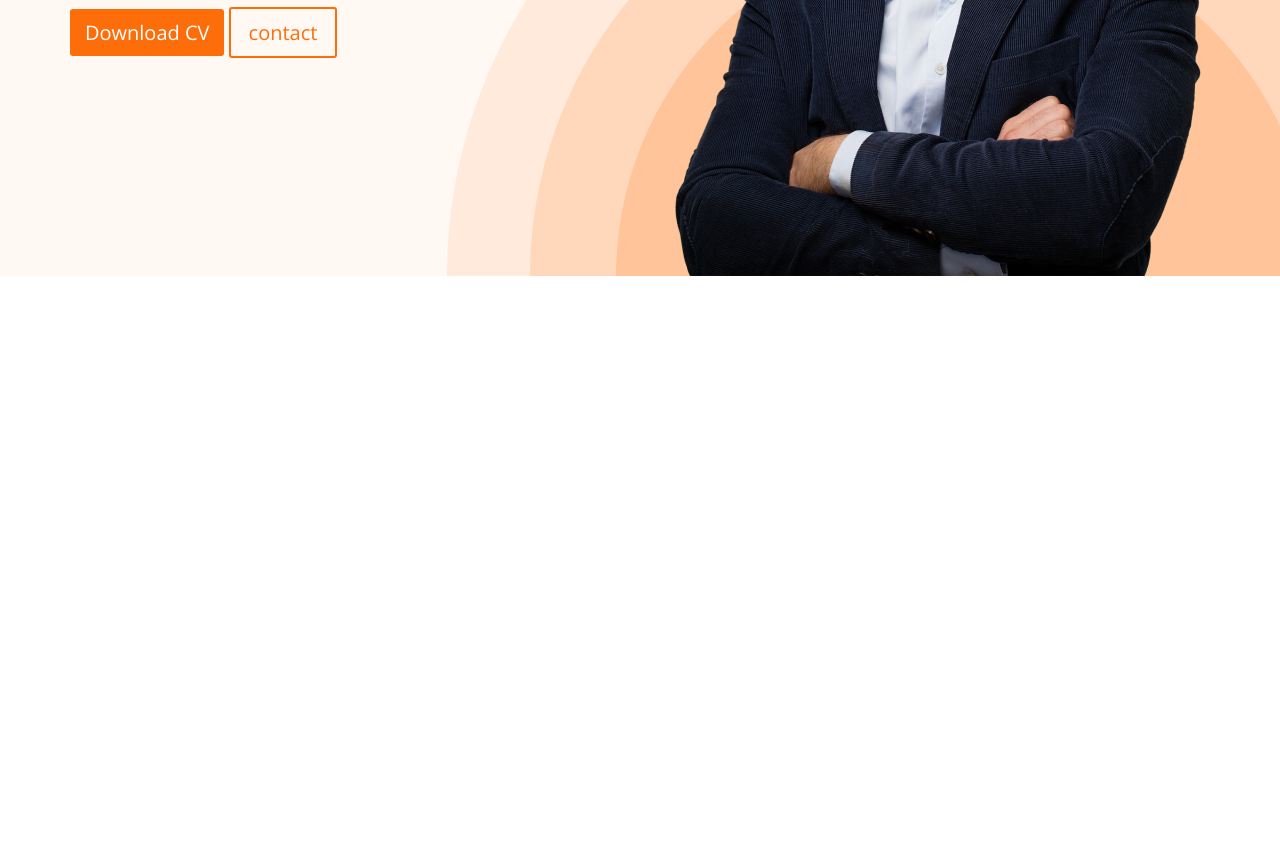
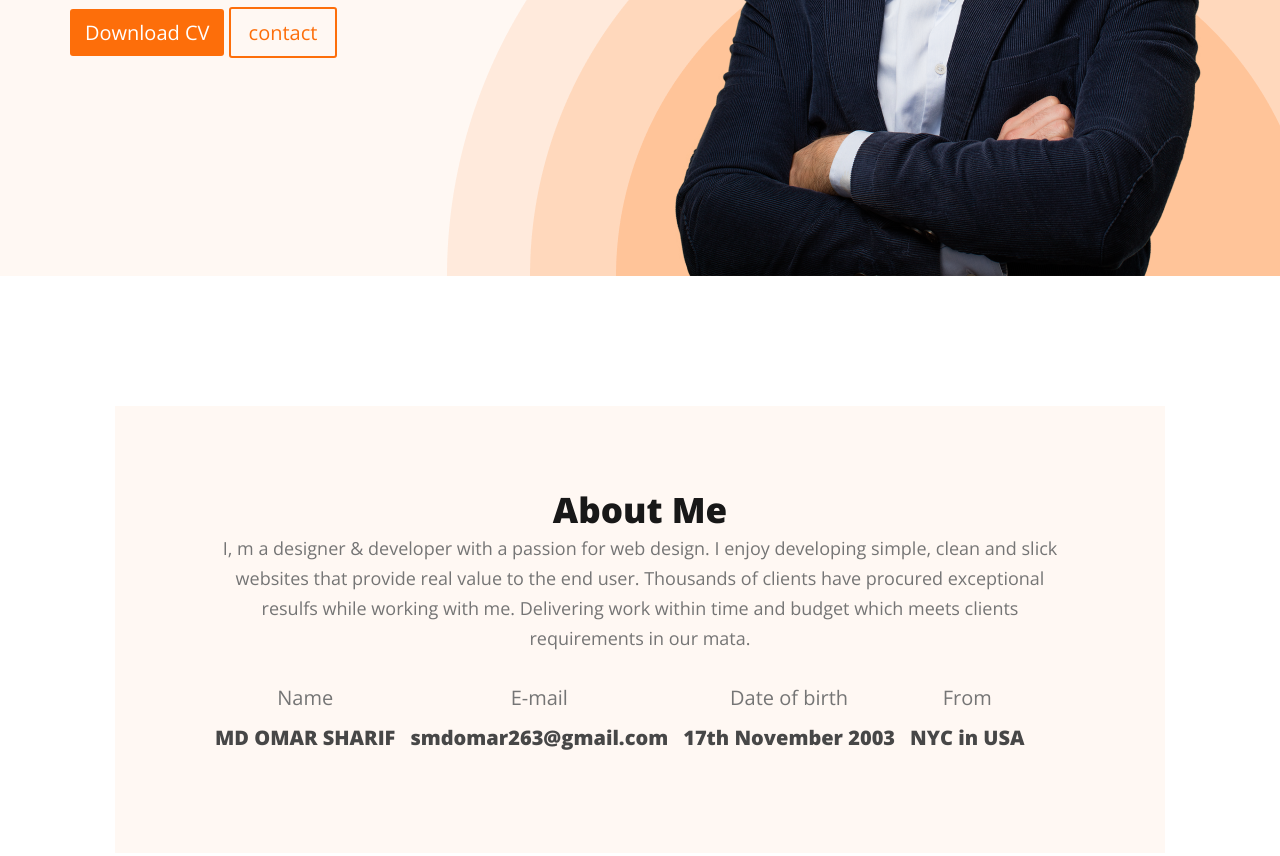
Before and after one commit to MDOMAR11/portfolio, a plain HTML site: page index.html in a window 1280 px wide. Shown: the part 481-1337 px from the top of the page. Before the commit the page ends 800 px from the top, so only its background shows below. Drawn offline with nearby package versions, Linux system fonts and the light colour scheme; a web font is replaced by a local one.

Commit message:
add about us section

```diff
--- a/CSS/style.css
+++ b/CSS/style.css
@@ -106,3 +106,50 @@ nav li a{
     color: #FD6E0A;
     padding: 10px 18px;
 }
+/* START about section */
+.about-container{
+    width: 850px;
+    margin: 130px auto;
+    text-align: center;
+    background-color: #FFF8F3;
+    padding: 80px 100px;
+
+}
+.about-me{
+    color:  #181818;
+    font-size: 35px;
+    font-weight: 700;
+}
+.about-description{
+    color: #757575;
+    line-height: 30px;
+    font: 400px;
+    font-size: 18px;
+    font-weight: 700px;
+}
+.all-info{
+    display: flex;
+    gap: 15px;
+    padding: 20px 0px;
+
+}
+.singale-info{
+    text-align: center;
+}
+.singale-info h4{
+    color:  #757575;
+    text-align: center;
+    font-family: Open Sans;
+    font-size: 20px;
+    font-weight: 400;
+    line-height: 30px;
+    padding: 10px 0px;
+
+}
+.all-info span{
+    color:#474747;
+    font-size: 20px;
+    font-weight: 700;
+    line-height: 30px;
+}
+/* END about section */
--- a/index.html
+++ b/index.html
@@ -41,6 +41,35 @@
         </section>
         <!-- Banner section END -->
 
+        <!-- START ABOUT SECTION -->
+        <section>
+            <div class="container">
+                <div class="about-container">
+                    <h2 class="about-me">About Me</h2>
+                    <p class="about-description">I, m a designer & developer with a passion for web design. I enjoy developing simple, clean and slick websites that provide real value to the end user. Thousands of clients have procured exceptional resulfs while working with me. Delivering work within time and budget which meets clients requirements in our mata.</p>
+                    <div class="all-info">
+                       <div class="singale-info">
+                        <h4>Name</h4>
+                        <span>MD OMAR SHARIF</span>
+                       </div>
+                       <div class="singale-info">
+                        <h4>E-mail</h4>
+                        <span>smdomar263@gmail.com</span>
+                       </div>
+                       <div class="singale-info">
+                        <h4>Date of birth</h4>
+                        <span>17th November 2003</span>
+                       </div>
+                       <div class="singale-info">
+                        <h4>From</h4>
+                        <span>NYC in USA</span>
+                       </div>
+                    </div>
+                </div>
+            </div>
+        </section>
+        <!-- END ABOUT SECTION -->
+
     </main>
     <footer>
 
```
